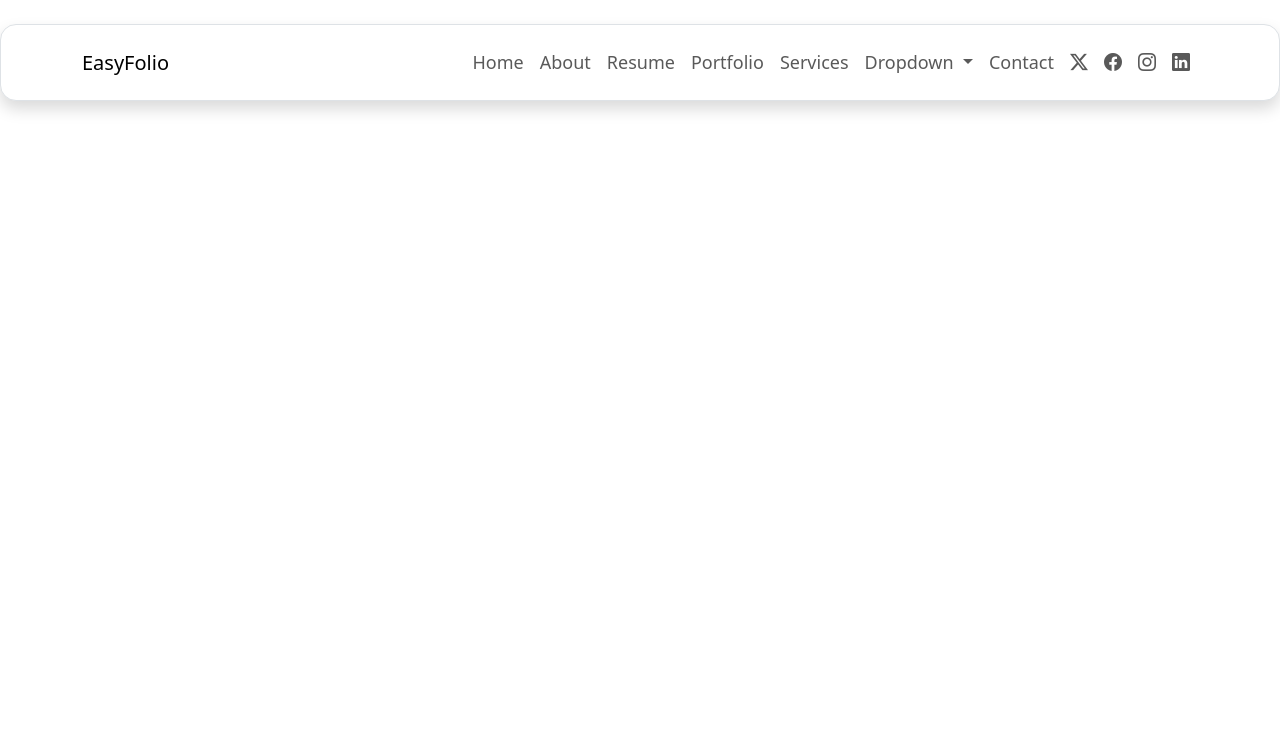
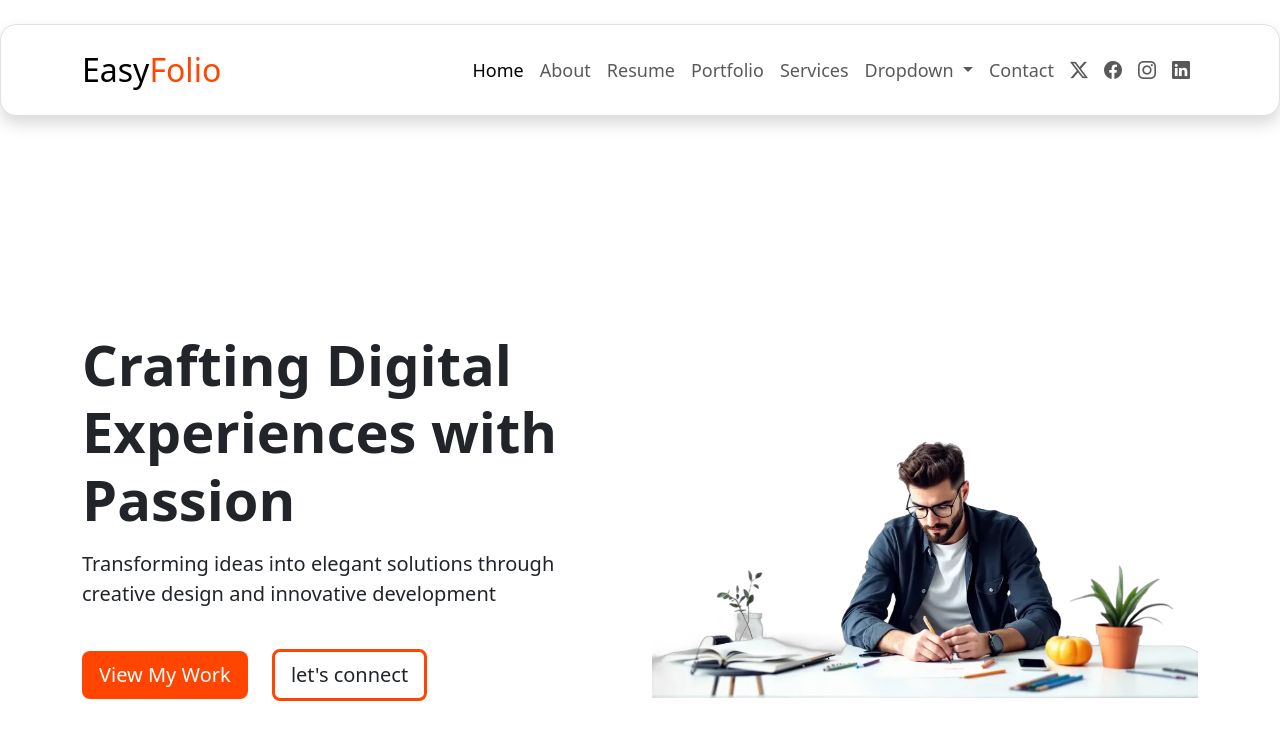
Before and after one commit to Ahmadou29/Easy_Folio, a plain HTML site: page index.html in a window 1280 px wide. Drawn offline with nearby package versions, Linux system fonts and the light colour scheme.

Commit message:
ajout de la section home

```diff
--- a/index.html
+++ b/index.html
@@ -17,7 +17,7 @@
   <header>
     <nav class="navbar navbar-expand-lg  mt-4 border py-3 bg-white shadow nav-rounded px-4 text-center">
       <div class="container -3">
-        <a class="navbar-brand" href="#">EasyFolio</a>
+        <a class="navbar-brand fs-2" href="#">Easy<span>Folio</span></a>
         <button class="navbar-toggler" type="button" data-bs-toggle="collapse" data-bs-target="#navbarNavDropdown"
           aria-controls="navbarNavDropdown" aria-expanded="false" aria-label="Toggle navigation">
           <span class="navbar-toggler-icon"></span>
@@ -25,7 +25,7 @@
         <div class="collapse navbar-collapse justify-content-end" id="navbarNavDropdown">
           <ul class="navbar-nav">
             <li class="nav-item">
-              <a class="nav-link activ" aria-current="page" href="#">Home</a>
+              <a class="nav-link active" aria-current="page" href="#home">Home</a>
             </li>
             <li class="nav-item">
               <a class="nav-link" href="#">About</a>
@@ -74,6 +74,30 @@
       </div>
     </nav>
   </header>
+
+  <!-- home -->
+  <section id="home" class="hero-section container py-5">
+    <div class="row align-items-center">
+      <div class="col-lg-6 mb-4 mb-lg-0" data-aos="fade-up">
+        <h1 class="display-4 fw-bold">Crafting Digital Experiences with Passion </h1>
+        <p class="lead mt-3" data-aos="fade-right" data-aos-delay="200">
+          Transforming ideas into elegant solutions through creative design and innovative development
+        </p>
+        <a href="#" class="btn btn-2 text-white btn-lg mt-4" data-aos="fade-up" data-aos-delay="400">
+          View My Work
+        </a>
+        <a href="#" class="btn btn-1 border-3 btn-lg mt-4" data-aos="fade-up" data-aos-delay="200">
+          let's connect
+        </a>
+      </div>
+      <div class="col-lg-6" data-aos="zoom-in" data-aos-delay="300">
+        <img src="images/profile-1.webp" alt="Image produit" class="img-fluid">
+        <div class="shap1"></div>
+        <div class="shap2"></div>
+      </div>
+    </div>
+  </section>
+
   <script src="https://cdn.jsdelivr.net/npm/bootstrap@5.3.5/dist/js/bootstrap.bundle.min.js"
     integrity="sha384-k6d4wzSIapyDyv1kpU366/PK5hCdSbCRGRCMv+eplOQJWyd1fbcAu9OCUj5zNLiq"
     crossorigin="anonymous"></script>
--- a/style.css
+++ b/style.css
@@ -1,15 +1,47 @@
 /* header */
 .nav-item a:hover{
-    color: rgb(255, 165, 0);
+    color: orangered;
 }
 
+span{
+    color: orangered;
+}
 .nav-link .active:hover{
-    color: orange;
+    color: orangered;
 }
 
 .nav-item a{
     font-size: 18px;
 }
+
+#home{
+    background: #ffff;
+}
+.hero-section {
+    min-height: 100vh;
+    display: flex;
+    align-items: center;
+}
+
+.btn-2{
+    background-color: orangered !important;
+}
+
+.btn:hover{
+    background-color: orangered !important;
+    border: none;
+    color: #f1f1f1 !important;
+    transform: scale(1.1);
+    overflow: hidden;
+}
+
+.btn-1{
+    border: 2px solid orangered !important;
+    margin-left: 20px;
+}
+
+
+
 
 
 
```
Also changed, not shown: images/profile-1.webp (added).
